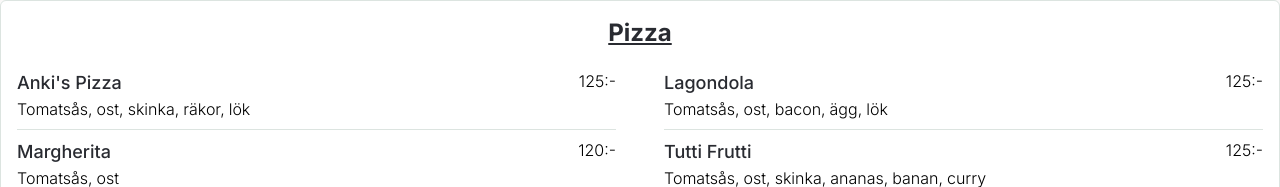
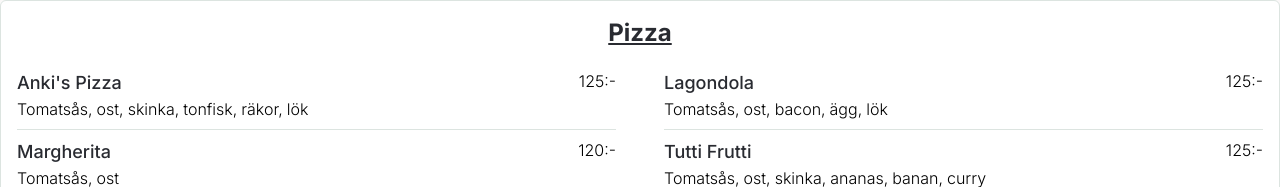
Before and after one commit to pethel/ankis-bar, a React (Create React App) app: page / in a window 1280 px wide. Shown: the part 276-463 px from the top of the page. Built offline with nearby package versions, Linux system fonts and the light colour scheme.

Commit message:
fix: add missing ingridient

```diff
--- a/src/meny.ts
+++ b/src/meny.ts
@@ -7,7 +7,7 @@ export const meny: { [K in Tab]: FoodCategory } = {
       {
         name: "Anki's Pizza",
         price: 125,
-        ingredients: ['tomatsås', 'ost', 'skinka', 'räkor', 'lök'],
+        ingredients: ['tomatsås', 'ost', 'skinka', 'tonfisk', 'räkor', 'lök'],
       },
       {
         name: 'Margherita',
```
